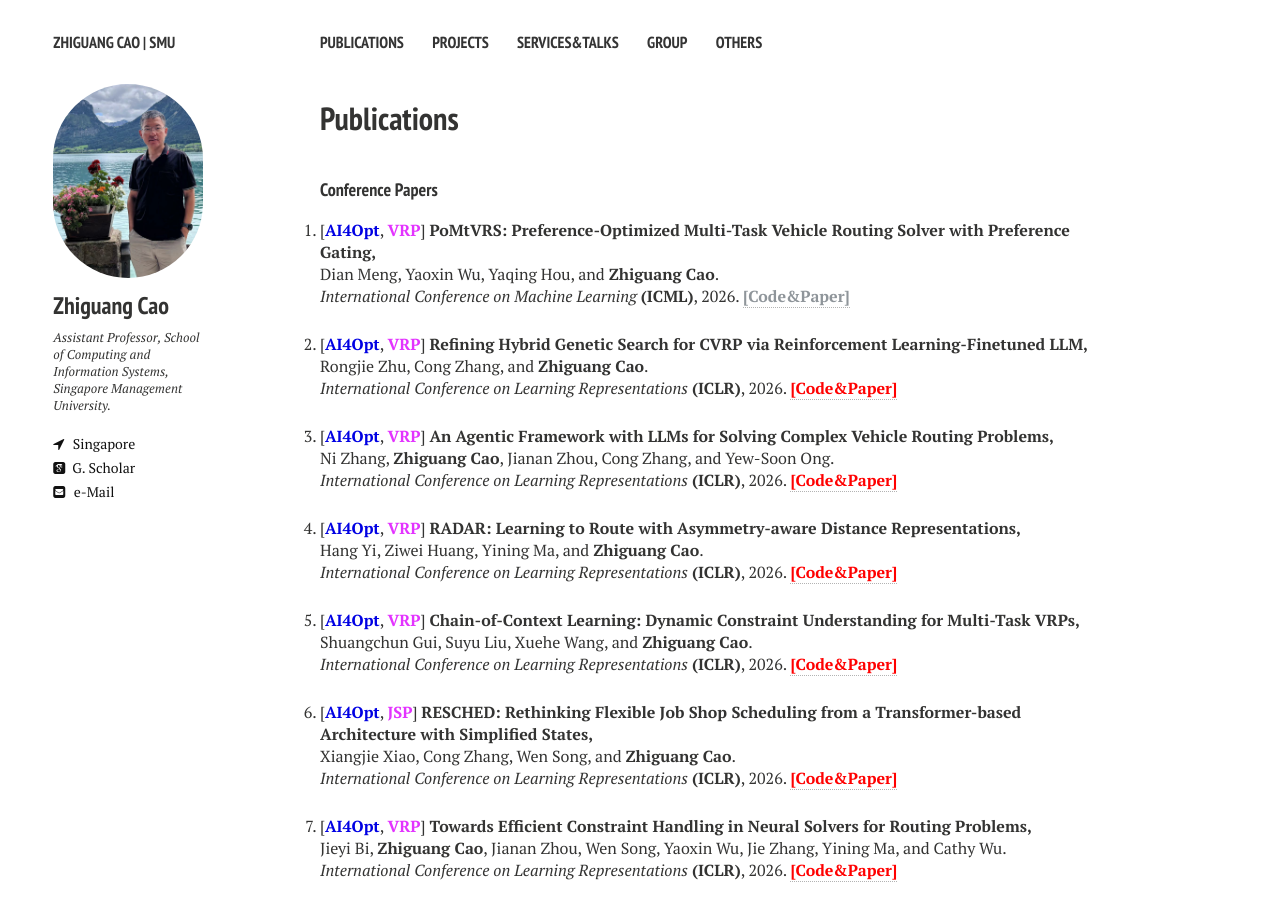
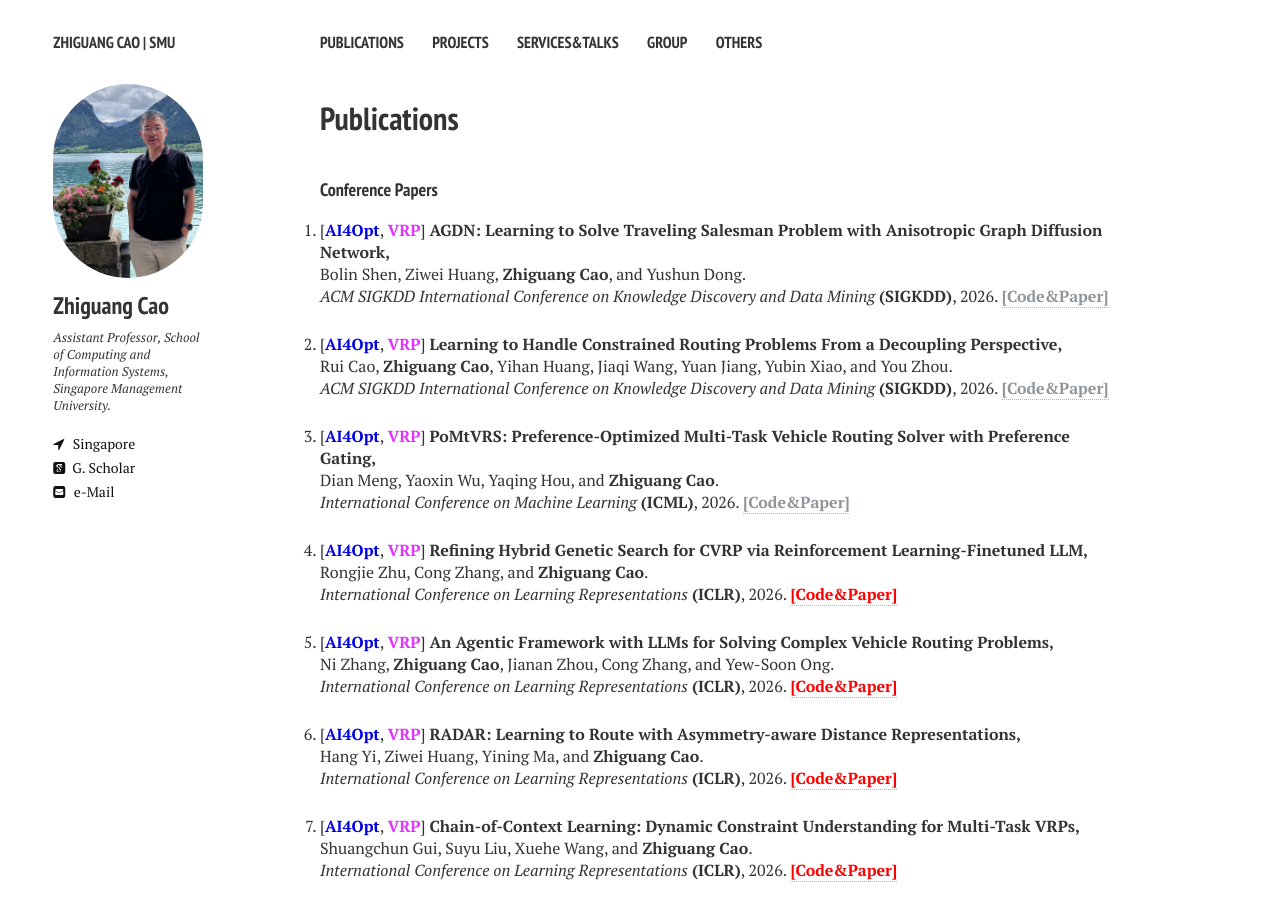
Before and after one commit to zhiguangcaosg/zhiguangcaosg.github.io, a Jekyll site: the page built from publications.md, in a window 1280 px wide and 900 px high. Built offline with Jekyll 4.4.1, drawn with Linux system fonts in a browser that asks for light colours; nearby versions of some CDN libraries.

Commit message:
Update publications.html

```diff
--- a/_layouts/publications.html
+++ b/_layouts/publications.html
@@ -89,6 +89,23 @@ div.bibtex pre { font-size: 75%; overflow: auto;  width: 100%; padding: 0em 0em;
 
     <!-- Item: Caelles2016 -->
 <ol style="padding-left:0px;">
+
+
+<li>
+<p>
+[<font color="#0000E3"><b>AI4Opt</b></font>, <font color="#E333FF"><b>VRP</b></font>] <b>AGDN: Learning to Solve Traveling Salesman Problem with Anisotropic Graph Diffusion Network,</b>
+<br> Bolin Shen, Ziwei Huang, <b>Zhiguang Cao</b>, and Yushun Dong.<br>
+<i>ACM SIGKDD International Conference on Knowledge Discovery and Data Mining</i> <b>(SIGKDD)</b>, 2026. <a href="https://zhiguangcaosg.github.io/publications/"> <font color="#8F959A"><b>[Code&Paper]</b> </font></a>
+</p>
+</li>
+
+<li>
+<p>
+[<font color="#0000E3"><b>AI4Opt</b></font>, <font color="#E333FF"><b>VRP</b></font>] <b> Learning to Handle Constrained Routing Problems From a Decoupling Perspective,</b>
+<br> Rui Cao, <b>Zhiguang Cao</b>,  Yihan Huang, Jiaqi Wang, Yuan Jiang, Yubin Xiao, and You Zhou.<br>
+<i>ACM SIGKDD International Conference on Knowledge Discovery and Data Mining</i> <b>(SIGKDD)</b>, 2026. <a href="https://zhiguangcaosg.github.io/publications/"> <font color="#8F959A"><b>[Code&Paper]</b> </font></a>
+</p>
+</li>
 
 <li>
 <p>
```
